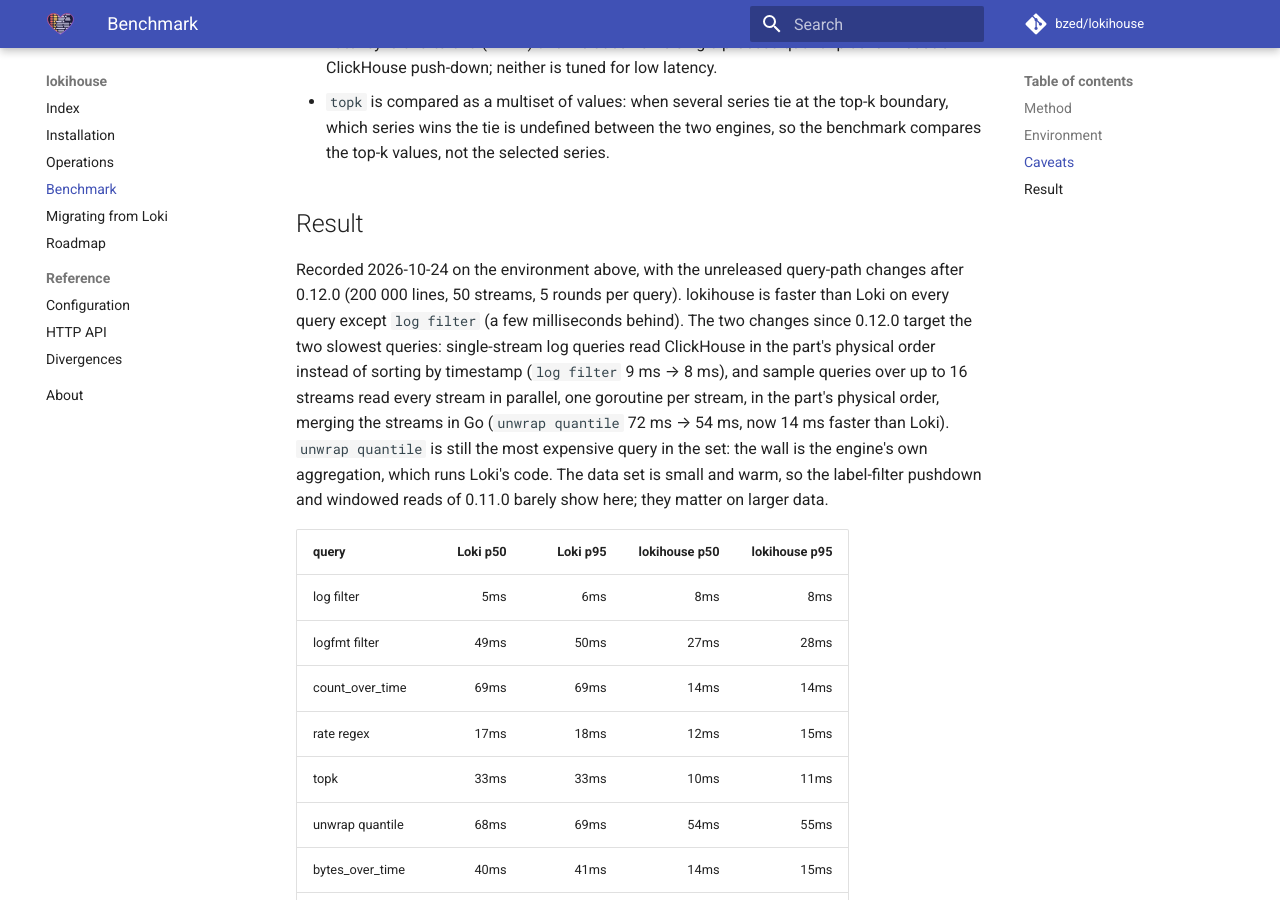
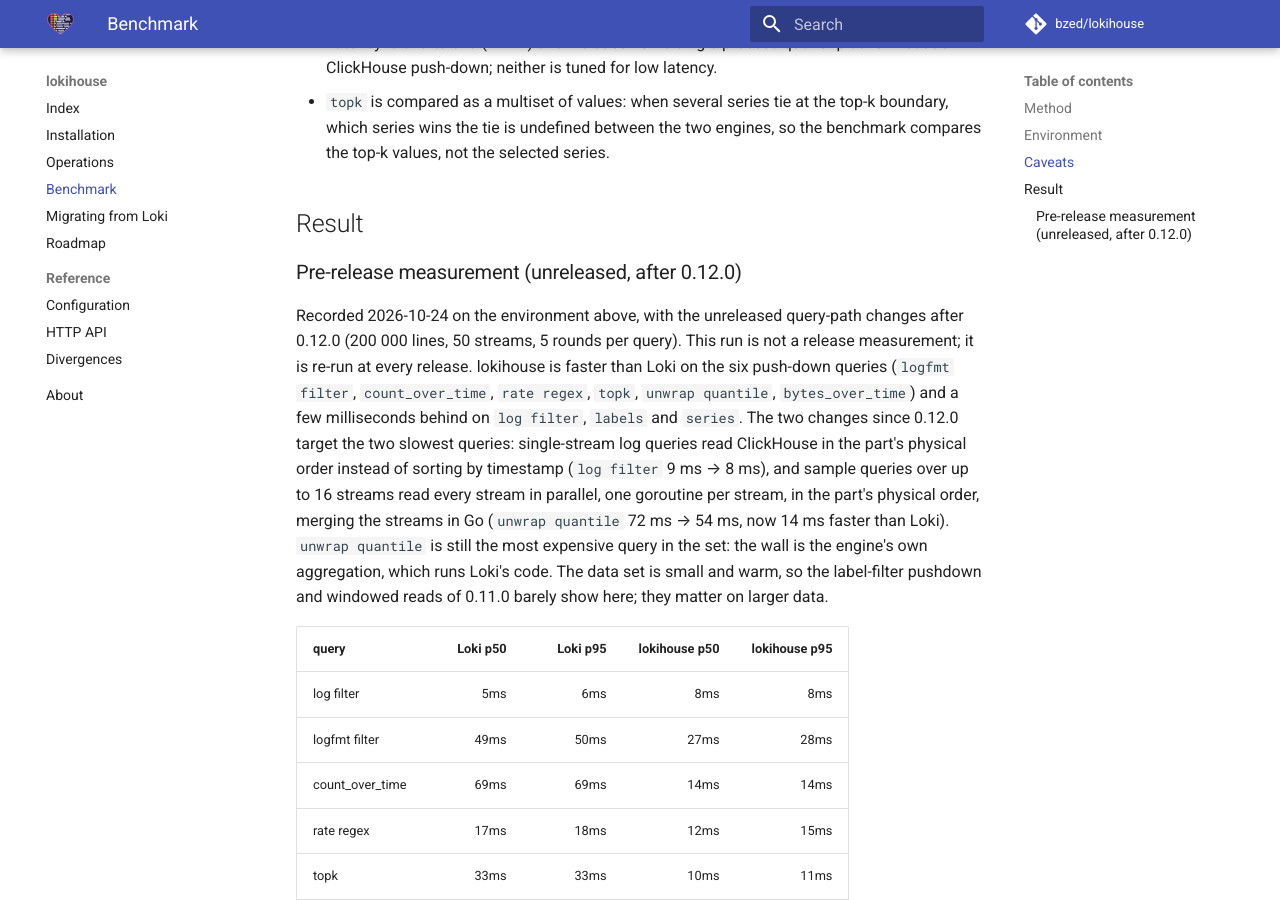
Before and after one commit to bzed/lokihouse, an MkDocs documentation site: the page built from docs/benchmark.md, in a window 1280 px wide and 900 px high, scrolled down 1210 px. Built offline with MkDocs 1.6.1 and Material for MkDocs 9.7.7, drawn with Linux system fonts in a browser that asks for light colours; comment, search, counter and statistics services are not loaded.

Commit message:
docs: correct the duplicate rule and benchmark page for the fan-out
The divergences entry said metric queries remove duplicates with FINAL
and merge different entries that share a hash; with up to 16 streams
they dedup in Go with exactly Loki's comparison, and only above 16
streams does the read keep FINAL and the hash rule.

The benchmark page recorded an unreleased run as the headline result and
claimed lokihouse is faster than Loki on every query except log filter;
labels and series are behind too. The unreleased run now sits under its
own pre-release heading, and the prose names the queries it is faster
and behind on.

```diff
--- a/docs/benchmark.md
+++ b/docs/benchmark.md
@@ -44,19 +44,23 @@ compared with the oracle's `Compare`, so a fast-but-wrong answer fails the run.
 
 ## Result
 
+### Pre-release measurement (unreleased, after 0.12.0)
+
 Recorded 2026-10-24 on the environment above, with the unreleased query-path
-changes after 0.12.0 (200 000 lines, 50 streams, 5 rounds per query).
-lokihouse is faster than Loki on every query except `log filter` (a few
-milliseconds behind). The two changes since 0.12.0 target the two slowest
-queries: single-stream log queries read ClickHouse in the part's physical
-order instead of sorting by timestamp (`log filter` 9 ms → 8 ms), and sample
-queries over up to 16 streams read every stream in parallel, one goroutine per
-stream, in the part's physical order, merging the streams in Go
-(`unwrap quantile` 72 ms → 54 ms, now 14 ms faster than Loki). `unwrap
-quantile` is still the most expensive query in the set: the wall is the
-engine's own aggregation, which runs Loki's code. The data set is small and
-warm, so the label-filter pushdown and windowed reads of 0.11.0 barely show
-here; they matter on larger data.
+changes after 0.12.0 (200 000 lines, 50 streams, 5 rounds per query). This
+run is not a release measurement; it is re-run at every release.
+lokihouse is faster than Loki on the six push-down queries (`logfmt filter`,
+`count_over_time`, `rate regex`, `topk`, `unwrap quantile`, `bytes_over_time`)
+and a few milliseconds behind on `log filter`, `labels` and `series`. The two
+changes since 0.12.0 target the two slowest queries: single-stream log
+queries read ClickHouse in the part's physical order instead of sorting by
+timestamp (`log filter` 9 ms → 8 ms), and sample queries over up to 16 streams
+read every stream in parallel, one goroutine per stream, in the part's physical
+order, merging the streams in Go (`unwrap quantile` 72 ms → 54 ms, now 14 ms
+faster than Loki). `unwrap quantile` is still the most expensive query in the
+set: the wall is the engine's own aggregation, which runs Loki's code. The
+data set is small and warm, so the label-filter pushdown and windowed reads
+of 0.11.0 barely show here; they matter on larger data.
 
 | query | Loki p50 | Loki p95 | lokihouse p50 | lokihouse p95 |
 |---|---:|---:|---:|---:|
```
Also changed, not shown: docs/divergences.md (+1 -1 lines).
